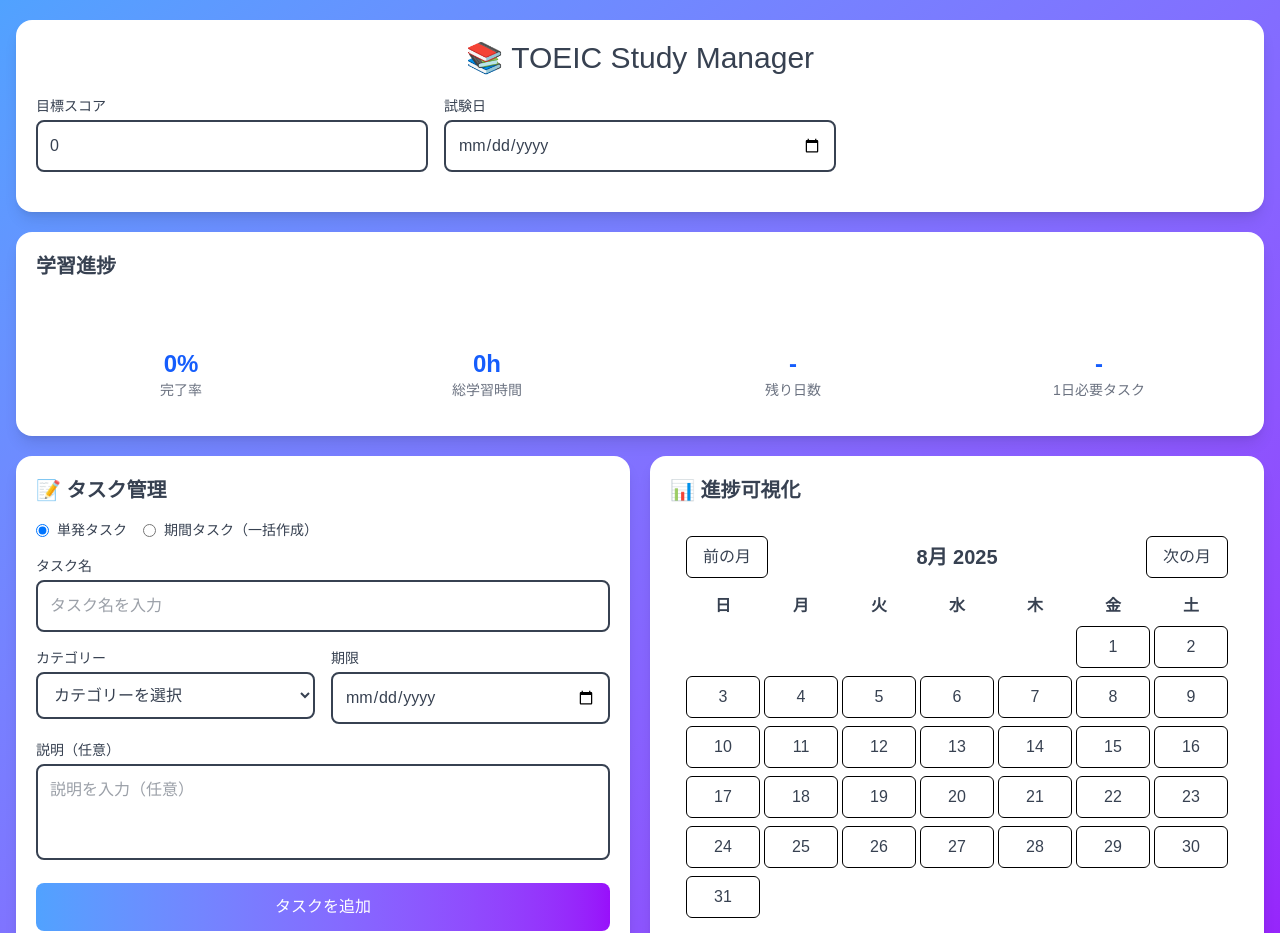
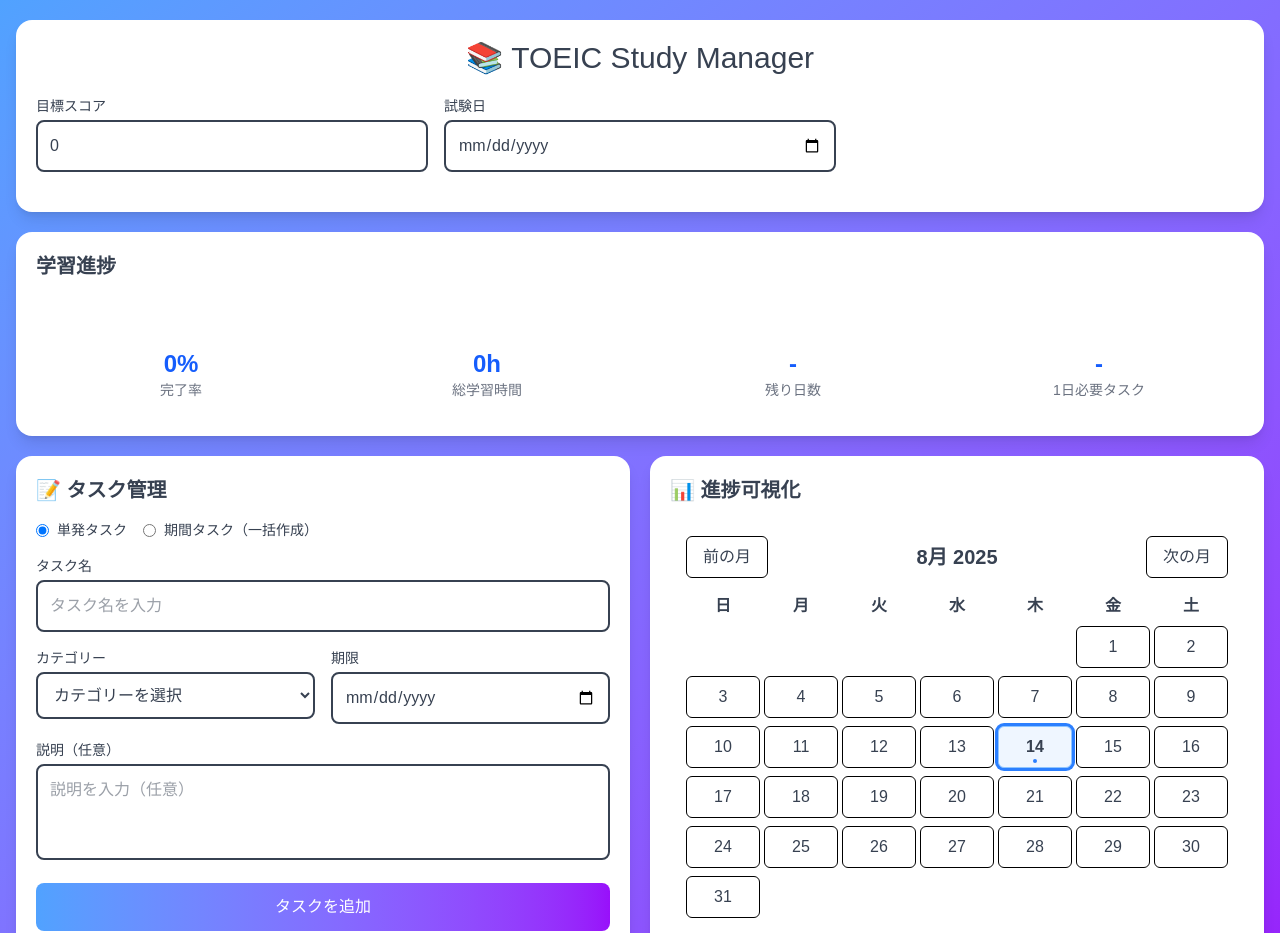
Before and after one commit to hiro-mu/toeic-study-manager, a Next.js app: page / in a window 1280 px wide. Shown: the top 933 px of the page. Built offline with nearby package versions, Linux system fonts and the light colour scheme.

Commit message:
当日のタスクを視覚的に強調

```diff
--- a/src/components/Calendar.tsx
+++ b/src/components/Calendar.tsx
@@ -20,6 +20,12 @@
 
   const getFirstDayOfMonth = (date: Date) => {
     return new Date(date.getFullYear(), date.getMonth(), 1).getDay();
+  };
+
+  const isToday = (dateString: string) => {
+    const today = new Date();
+    const todayString = today.toISOString().split('T')[0];
+    return dateString === todayString;
   };
 
   const formatMonth = (date: Date) => {
@@ -82,9 +88,13 @@
       const hasUncompletedTasks = tasksForDate.some(task => !task.completed);
       const hasCompletedTasks = tasksForDate.some(task => task.completed);
       const isExam = isExamDate(dateString);
+      const isTodayDate = isToday(dateString);
       const taskCount = tasksForDate.length;
 
       let bgClass = '';
+      let borderClass = '';
+      let textClass = '';
+
       if (isExam) {
         bgClass = 'bg-red-500 text-white font-bold border-red-600 exam-date';
       } else if (hasUncompletedTasks && hasCompletedTasks) {
@@ -95,11 +105,24 @@
         bgClass = 'has-completed-task bg-green-200 hover:bg-green-300';
       }
 
+      // 今日の日付の特別なスタイリング
+      if (isTodayDate) {
+        if (isExam) {
+          borderClass = 'ring-4 ring-yellow-400 ring-opacity-75';
+        } else {
+          borderClass = 'ring-3 ring-blue-500 ring-opacity-75';
+          if (!hasUncompletedTasks && !hasCompletedTasks) {
+            bgClass = 'bg-blue-50 border-blue-300';
+          }
+        }
+        textClass = 'font-bold';
+      }
+
       week.push(
         <div
           key={dateString}
-          className={`p-2 text-center border border-black rounded-md ${isExam ? 'text-white' : 'text-primary'} ${bgClass} ${(hasUncompletedTasks || hasCompletedTasks || isExam) ? 'cursor-pointer hover:opacity-80' : ''
-            }`}
+          className={`p-2 text-center border border-black rounded-md ${isExam ? 'text-white' : 'text-primary'} ${bgClass} ${borderClass} ${textClass} ${(hasUncompletedTasks || hasCompletedTasks || isExam) ? 'cursor-pointer hover:opacity-80' : ''
+            } ${isTodayDate ? 'today-highlight' : ''}`}
           style={!isExam && hasUncompletedTasks && hasCompletedTasks ? {
             background: 'linear-gradient(to right, rgb(191 219 254) 50%, rgb(187 247 208) 50%)'
           } : undefined}
@@ -111,26 +134,30 @@
         >
           <div className="relative">
             {day}
+            {/* 今日のマーカー */}
+            {isTodayDate && !isExam && (
+              <div className="absolute -bottom-1 left-1/2 transform -translate-x-1/2 w-1 h-1 bg-blue-500 rounded-full"></div>
+            )}
             {/* タスク数表示 */}
             {taskCount > 0 && !isExam && (
-              <div className="absolute -top-1 -right-1 flex flex-col items-center">
+              <div className={`absolute -top-1 -right-1 flex flex-col items-center ${isTodayDate ? 'z-10' : ''}`}>
                 {taskCount === 1 ? (
-                  <div className="w-2 h-2 bg-blue-500 rounded-full border border-white"></div>
+                  <div className={`w-2 h-2 ${isTodayDate ? 'bg-orange-500 ring-1 ring-orange-300' : 'bg-blue-500'} rounded-full border border-white`}></div>
                 ) : taskCount <= 3 ? (
                   <div className="flex space-x-0.5">
                     {Array.from({ length: Math.min(taskCount, 3) }).map((_, i) => (
-                      <div key={i} className="w-1.5 h-1.5 bg-blue-500 rounded-full border border-white"></div>
+                      <div key={i} className={`w-1.5 h-1.5 ${isTodayDate ? 'bg-orange-500 ring-1 ring-orange-300' : 'bg-blue-500'} rounded-full border border-white`}></div>
                     ))}
                   </div>
                 ) : (
-                  <div className="bg-red-500 text-white text-xs rounded-full w-5 h-5 flex items-center justify-center font-bold border border-white">
+                  <div className={`${isTodayDate ? 'bg-orange-600 ring-2 ring-orange-300' : 'bg-red-500'} text-white text-xs rounded-full w-5 h-5 flex items-center justify-center font-bold border border-white`}>
                     {taskCount > 9 ? '9+' : taskCount}
                   </div>
                 )}
               </div>
             )}
             {isExam && (
-              <div className="absolute -top-1 -right-1 w-2 h-2 bg-yellow-400 rounded-full border border-white"></div>
+              <div className={`absolute -top-1 -right-1 w-2 h-2 bg-yellow-400 rounded-full border border-white ${isTodayDate ? 'ring-2 ring-yellow-300' : ''}`}></div>
             )}
           </div>
         </div>
@@ -172,6 +199,12 @@
       {/* カレンダーの凡例 */}
       <div className="mt-4 flex flex-wrap gap-4 text-sm">
         <div className="flex items-center">
+          <div className="w-4 h-4 bg-blue-50 border-2 border-blue-500 rounded mr-2 relative">
+            <div className="absolute bottom-0 left-1/2 transform -translate-x-1/2 w-1 h-1 bg-blue-500 rounded-full"></div>
+          </div>
+          <span className="text-primary font-semibold">今日</span>
+        </div>
+        <div className="flex items-center">
           <div className="w-4 h-4 bg-blue-200 rounded mr-2"></div>
           <span className="text-primary">未完了タスク</span>
         </div>
@@ -182,6 +215,12 @@
         <div className="flex items-center">
           <div className="w-4 h-4 bg-red-500 rounded mr-2"></div>
           <span className="text-primary">試験日</span>
+        </div>
+        <div className="flex items-center">
+          <div className="w-4 h-4 bg-blue-50 border-2 border-blue-500 rounded mr-2 relative">
+            <div className="absolute -top-1 -right-1 w-2 h-2 bg-orange-500 rounded-full border border-white"></div>
+          </div>
+          <span className="text-primary font-semibold">今日のタスク</span>
         </div>
         <div className="flex items-center">
           <div className="w-2 h-2 bg-blue-500 rounded-full mr-2"></div>
```
